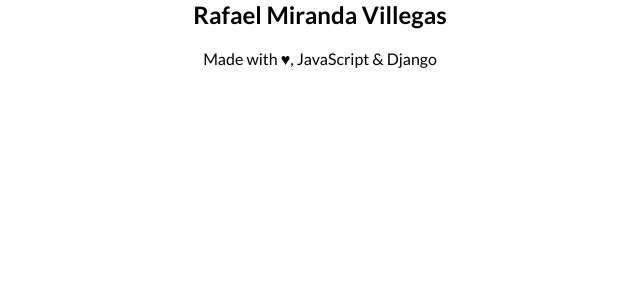
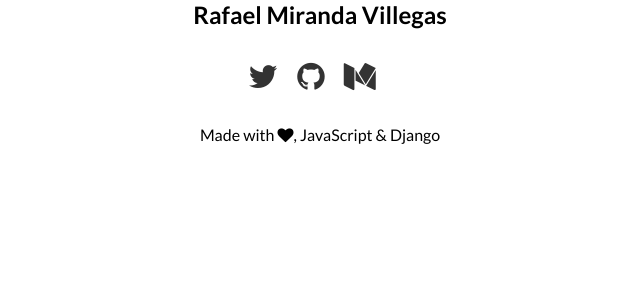
Before and after one commit to rafaelmv/rafamiranda.me, a Django app: page / in a window 1280 px wide. Shown: the part 20-320 px from the top of the page, without its empty margins (320-960 px from the left). Run offline with Django 3.2, Linux system fonts and the light colour scheme; some libraries are stand-ins or nearby versions.

Commit message:
Changing a little the design and refactor some python code

```diff
--- /dev/null
+++ b/home/urls.py
@@ -0,0 +1,7 @@
+from django.conf.urls import url
+
+from . import views
+
+urlpatterns = [
+    url(r'^$', views.hello, name='home'),
+]
--- a/rafamiranda/urls.py
+++ b/rafamiranda/urls.py
@@ -18,5 +18,5 @@ from django.contrib import admin
 
 urlpatterns = [
     url(r'^admin/', include(admin.site.urls)),
-    url(r'^$', 'home.views.hello', name='hello'),
+    url(r'^', include('home.urls', namespace='home')),
 ]
--- a/static/css/index.css
+++ b/static/css/index.css
@@ -8,6 +8,34 @@ section h1 {
 	text-align: center;
 }
 
+section article {
+    text-align: center;
+    margin: 2em 0;
+}
+
+section article a {
+    color: #333;
+    margin-right: 1em;
+}
+
+section article a i {
+    -webkit-transition: .1s;
+    -o-transition: .1s;
+    transition: .1s;
+}
+
+section article a .medium:hover {
+    color: #00AB6B;
+}
+
+section article a .twitter:hover {
+    color: #019FE9;
+}
+
+section article a .github:hover {
+    color: #000000;
+}
+
 footer {
 	text-align: center;
 }
--- a/templates/index.html
+++ b/templates/index.html
@@ -8,7 +8,15 @@
 	<meta name="viewport" content="width=device-width, user-scalable=no">
 
 	<link href='https://fonts.googleapis.com/css?family=Lato:400,300,700' rel='stylesheet' type='text/css'>
+
+	<!-- CSS -->
 	<link rel="stylesheet" href="{% static "css/index.css" %}">
+	<link rel="stylesheet" href="https://maxcdn.bootstrapcdn.com/font-awesome/4.5.0/css/font-awesome.min.css">
+	<!-- CSS -->
+
+
+	<link rel="icon" href="{$ static "img/favicon.ico" %}" type="image/x-icon"/>
+	<link rel="shortcut icon" href="{% static "img/favicon.ico" %}" type="image/x-icon"/>
 </head>
 <body>
 	<header>
@@ -16,9 +24,14 @@
 	</header>
 	<section>
 		<h1>Rafael Miranda Villegas</h1>
+		<article>
+			<a href="https://twitter.com/rafaelyotu"><i class="fa fa-twitter fa-2x twitter"></i></a>
+			<a href="https://github.com/rafaelmv"><i class="fa fa-github fa-2x github"></i></a>
+			<a href="https://medium.com/@rafam"><i class="fa fa-medium fa-2x medium"></i></a>
+		</article>
 	</section>
 	<footer>
-		Made with &#9829;, JavaScript &#38; Django
+		Made with <i class="fa fa-heart"></i>, JavaScript &#38; Django
 	</footer>
 </body>
 </html>
```
Also changed, not shown: static/img/favicon.ico (added), 1 other file.
